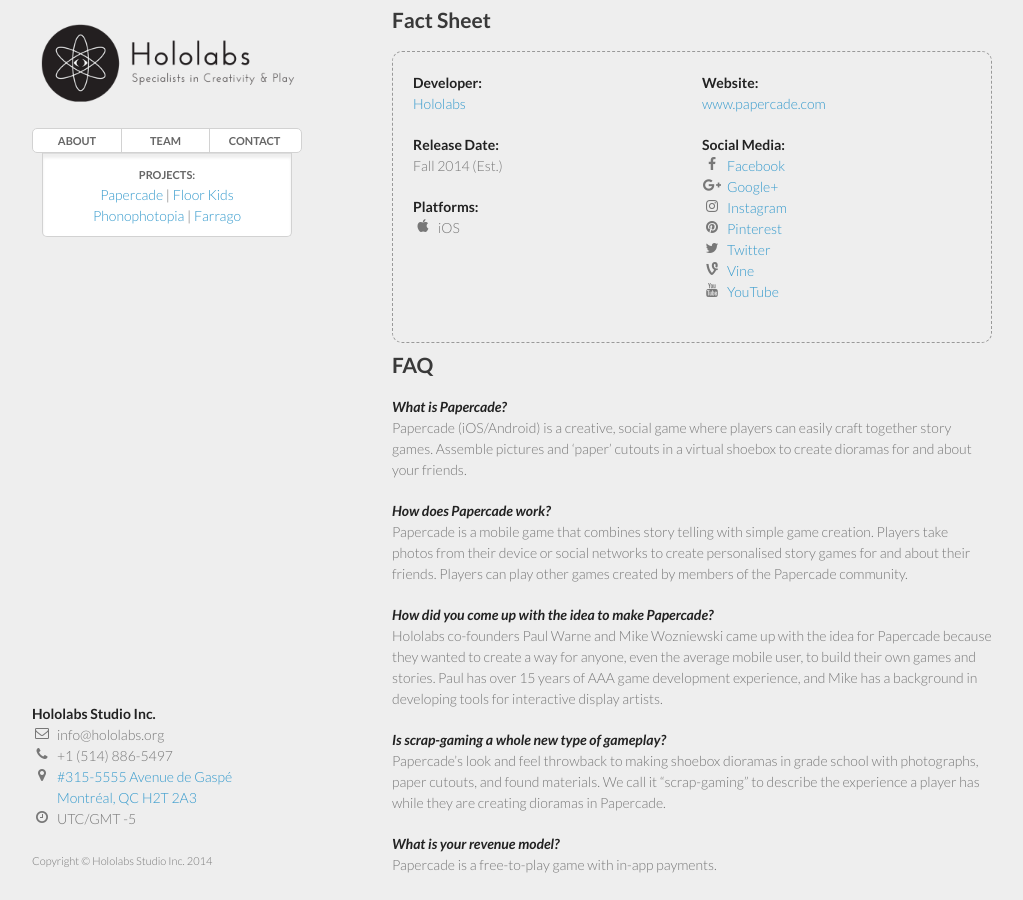
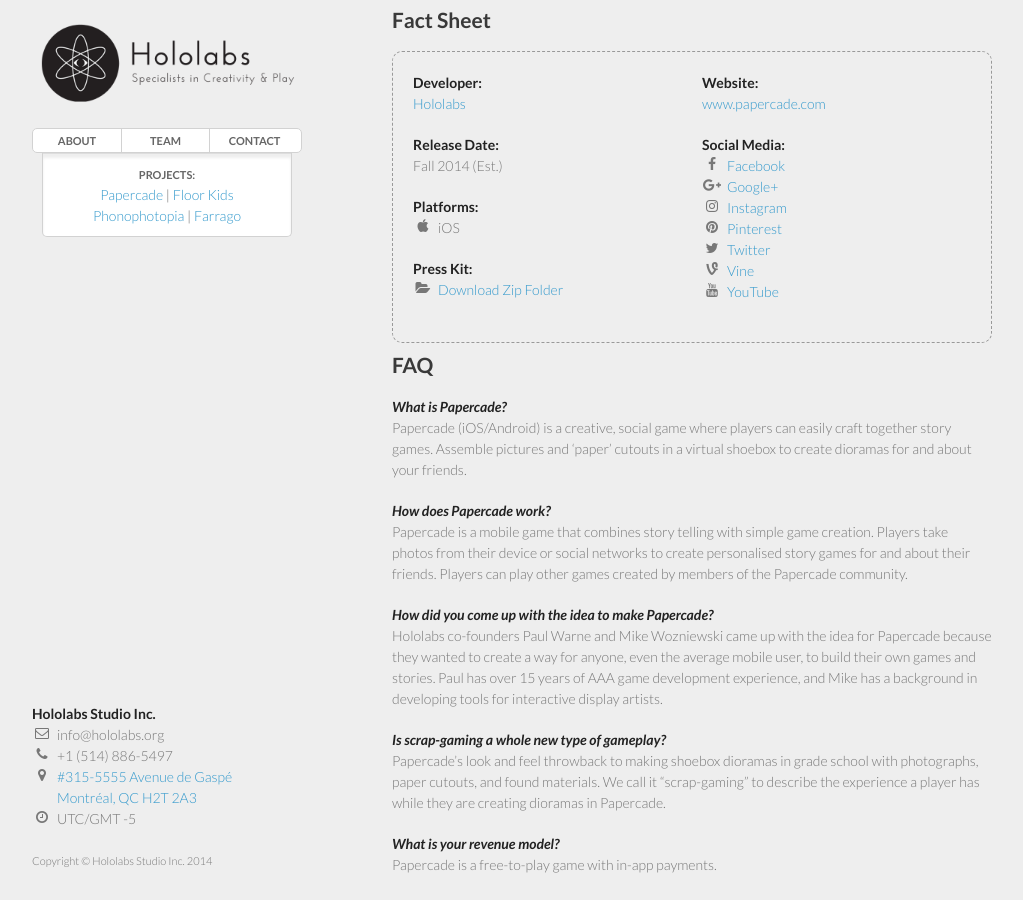
Before and after one commit to hololabs/hololabs.github.io, a Jekyll site: the page built from projects/papercade/index.html, in a window 1280 px wide and 900 px high, scrolled down 347 px. Shown: the whole window, without its empty margins (128-1151 px from the left). Built offline with Jekyll 4.4.1, drawn with Linux system fonts in a browser that asks for light colours; nearby versions of some CDN libraries; Markdown is read by kramdown in place of the engine named in the settings.

Commit message:
added test press kit

```diff
--- a/projects/papercade/index.html
+++ b/projects/papercade/index.html
@@ -49,6 +49,11 @@
       <strong>Platforms:</strong>
       <ul class="fa-ul fontawesome-override">
       <li><i class="fa-li fa fa-apple fa-fwe"></i> iOS</li>
+      </ul>
+
+                  <strong>Press Kit:</strong>
+      <ul class="fa-ul fontawesome-override">
+        <li><i class="fa-li fa fa-folder-open fa-fwe"></i><a href="//projects/papercade/Papercade_Press_Kit_-2014-10-08.zip"> Download Zip Folder</a></li>
       </ul>
 
 
```
